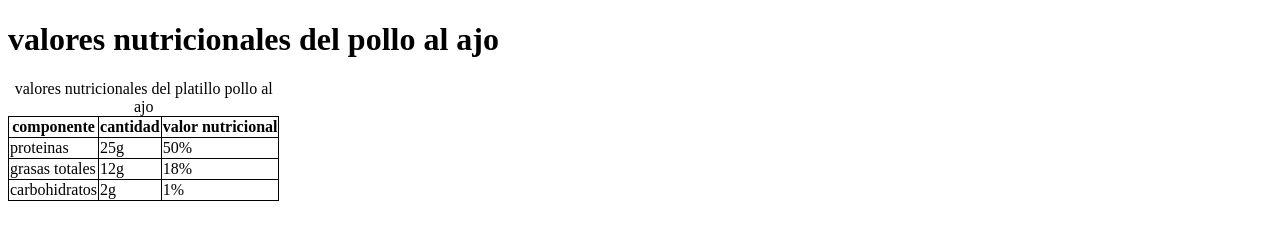
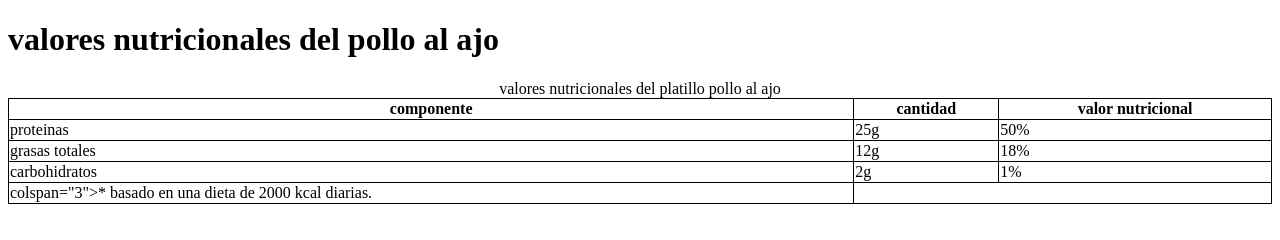
Before and after one commit to moralesisabellamaria-oss/practicasisabellacorrecto, a plain HTML site: page practica6A/index.html in a window 1280 px wide. Drawn offline with Linux system fonts and the light colour scheme.

Commit message:
modificada final

```diff
--- a/practica6A/index.html
+++ b/practica6A/index.html
@@ -14,7 +14,7 @@
 <body>
     <h1>valores nutricionales del pollo al ajo </h1>
 
-    <table style="width: 100%:">
+    <table style="width: 100%;">
           <caption>valores nutricionales del platillo pollo al ajo</caption>
             <tr>
                 <th>componente</th>
@@ -37,10 +37,8 @@
                 <td>1%</td>
             </tr>
             <tr>
-
+                <td> colspan="3">* basado en una dieta de 2000 kcal diarias. </td>
             </tr>
-
     </table>
-
 </body>
 </html>
```
